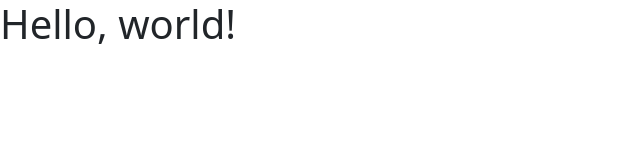
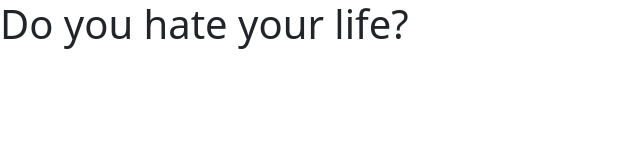
Before and after one commit to Abhi712-ui/AbhiSite, a plain HTML site: page index.html in a window 1280 px wide. Shown: the whole page, without its empty margins (0-640 px from the left). Drawn offline with nearby package versions, Linux system fonts and the light colour scheme.

Commit message:
heading changes

```diff
--- a/index.html
+++ b/index.html
@@ -9,11 +9,11 @@
     <!-- Bootstrap CSS -->
     <link href="https://cdn.jsdelivr.net/npm/bootstrap@5.1.3/dist/css/bootstrap.min.css" rel="stylesheet" integrity="sha384-1BmE4kWBq78iYhFldvKuhfTAU6auU8tT94WrHftjDbrCEXSU1oBoqyl2QvZ6jIW3" crossorigin="anonymous">
 
-    <title>Hello, world!</title>
+    <title>I hate my life!</title>
 </head>
 
 <body>
-    <h1>Hello, world!</h1>
+    <h1>Do you hate your life?</h1>
 
     <!-- Optional JavaScript; choose one of the two! -->
 
```
